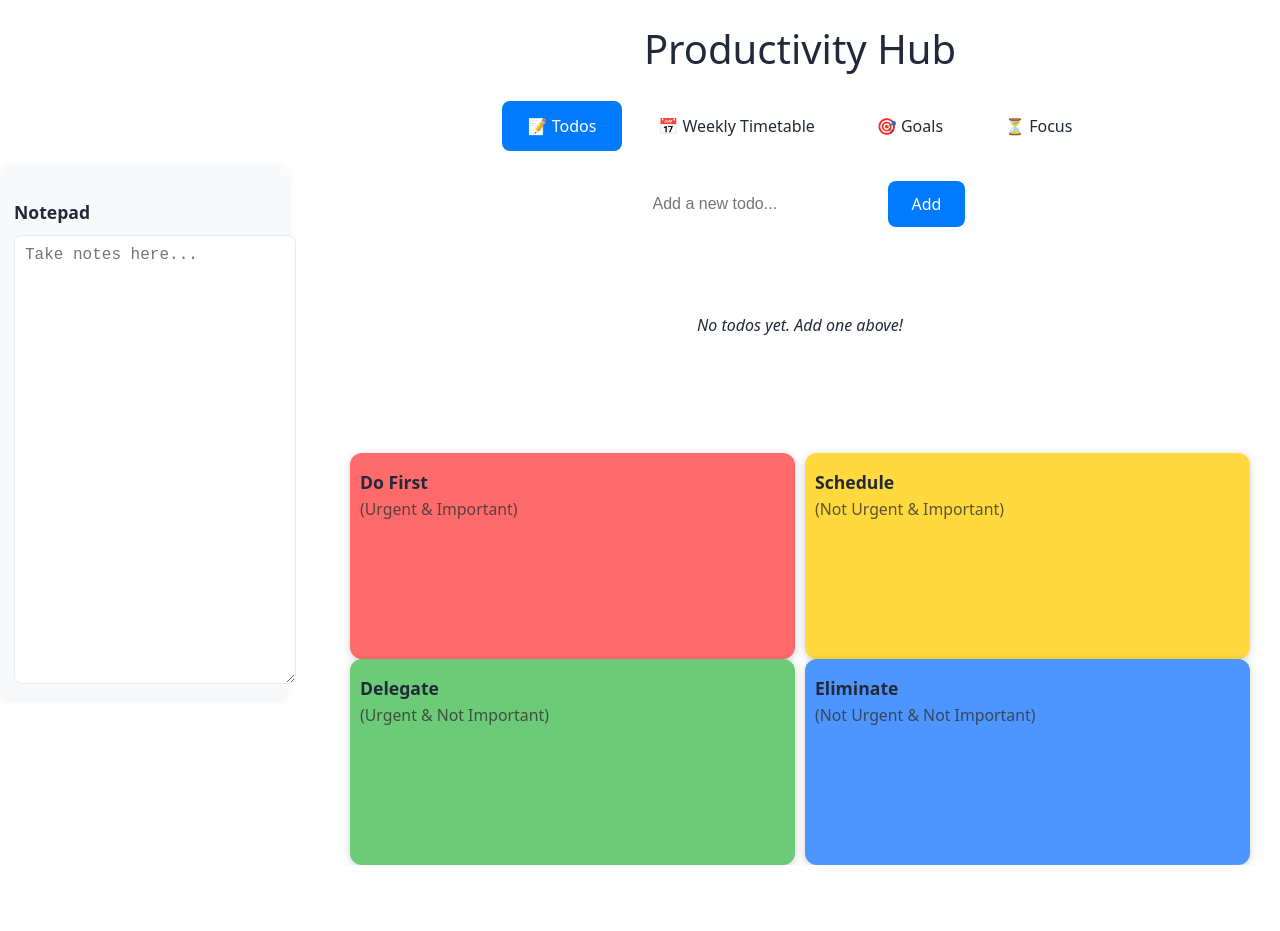
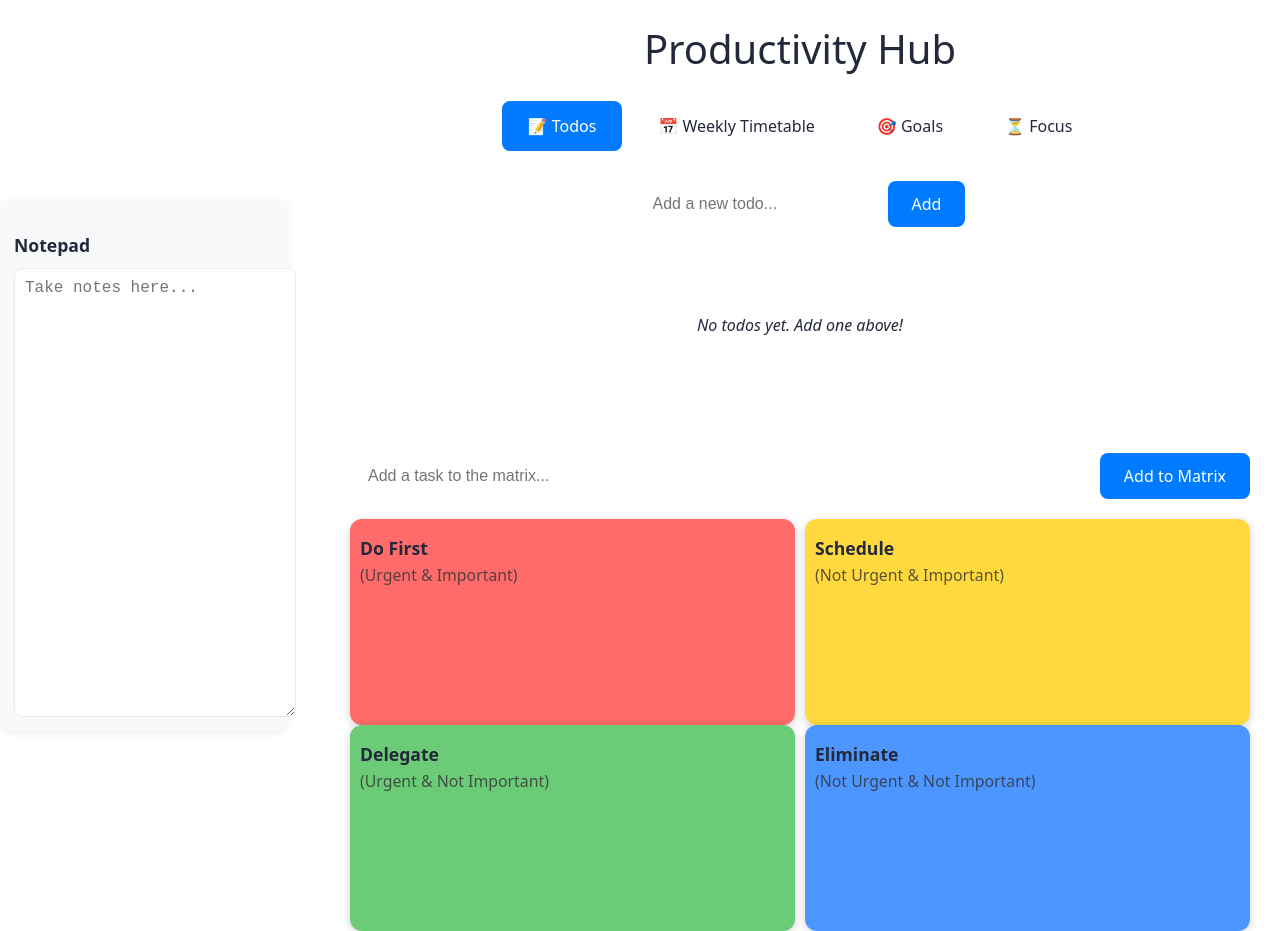
Before and after one commit to SeleeMIcker/todo-app, a React (Vite) app: page / in a window 1280 px wide. Before the commit the page ends 865 px from the top, so only its background shows below. Built offline with nearby package versions, Linux system fonts and the light colour scheme.

Commit message:
Fix linting errors and improve Eisenhower Matrix functionality - Remove unused variables and functions - Add matrix input section for direct task addition - Fix type comparison in FocusPage component - Update build files for GitHub Pages deployment

```diff
--- a/package.json
+++ b/package.json
@@ -8,7 +8,9 @@
     "dev": "vite",
     "build": "vite build",
     "lint": "eslint .",
-    "preview": "vite preview"
+    "preview": "vite preview",
+    "predeploy": "npm run build",
+    "deploy": "gh-pages -d dist"
   },
   "dependencies": {
     "react": "^19.1.0",
@@ -22,6 +24,7 @@
     "eslint": "^9.25.0",
     "eslint-plugin-react-hooks": "^5.2.0",
     "eslint-plugin-react-refresh": "^0.4.19",
+    "gh-pages": "^6.3.0",
     "globals": "^16.0.0",
     "vite": "^6.3.5"
   }
--- a/src/App.jsx
+++ b/src/App.jsx
@@ -41,9 +41,6 @@ function App() {
   const [matrixInput, setMatrixInput] = useState('')
   const [draggedTask, setDraggedTask] = useState(null)
   const [draggedFrom, setDraggedFrom] = useState(null)
-
-  // Side menu state
-  const [sideMenuOpen, setSideMenuOpen] = useState(false)
 
   // Timetable mode state
   const [timetableMode, setTimetableMode] = useState('day') // 'day' or 'night'
@@ -141,10 +138,6 @@ function App() {
     })
   }
 
-  const sortEventsByTime = (events) => {
-    return events.sort((a, b) => a.time.localeCompare(b.time))
-  }
-
   // Generate time slots based on mode
   const generateTimeSlots = () => {
     const slots = []
@@ -203,21 +196,6 @@ function App() {
       ...prev,
       [quadrant]: prev[quadrant].filter(t => t.id !== id)
     }))
-  }
-
-  // Side menu links
-  const menuLinks = [
-    { key: 'todos', label: '📝 Todos' },
-    { key: 'timetable', label: '📅 Weekly Timetable' },
-    { key: 'goals', label: '🎯 Goals' },
-    { key: 'focus', label: '⏳ Focus' },
-  ]
-
-  // Side menu close on overlay click
-  const handleOverlayClick = (e) => {
-    if (e.target.classList.contains('side-menu-overlay')) {
-      setSideMenuOpen(false)
-    }
   }
 
   // Move todo to matrix
@@ -330,6 +308,27 @@ function App() {
 
               {/* Eisenhower Matrix below To-Do List */}
               <div className="eisenhower-matrix" style={{marginTop: 40}}>
+                <div className="matrix-input-section">
+                  <input
+                    type="text"
+                    value={matrixInput}
+                    onChange={(e) => setMatrixInput(e.target.value)}
+                    onKeyPress={(e) => {
+                      if (e.key === 'Enter' && matrixInput.trim() !== '') {
+                        addMatrixTask()
+                      }
+                    }}
+                    placeholder="Add a task to the matrix..."
+                    className="matrix-input"
+                  />
+                  <button
+                    onClick={addMatrixTask}
+                    className="add-button"
+                    disabled={matrixInput.trim() === ''}
+                  >
+                    Add to Matrix
+                  </button>
+                </div>
                 <div className="matrix-row">
                   <div
                     className="matrix-quadrant"
--- a/src/components/FocusPage.jsx
+++ b/src/components/FocusPage.jsx
@@ -22,7 +22,7 @@ const FocusPage = ({ todos }) => {
       </div>
       {selectedTodo && (
         <div style={{ marginBottom: 24 }}>
-          <strong>Focusing on:</strong> {todos.find(t => t.id == selectedTodo)?.text}
+          <strong>Focusing on:</strong> {todos.find(t => t.id === parseInt(selectedTodo))?.text}
         </div>
       )}
       <div style={{ marginTop: 32 }}>
```
Also changed, not shown: 5 other files (tests, documents, lock files or other folders).
